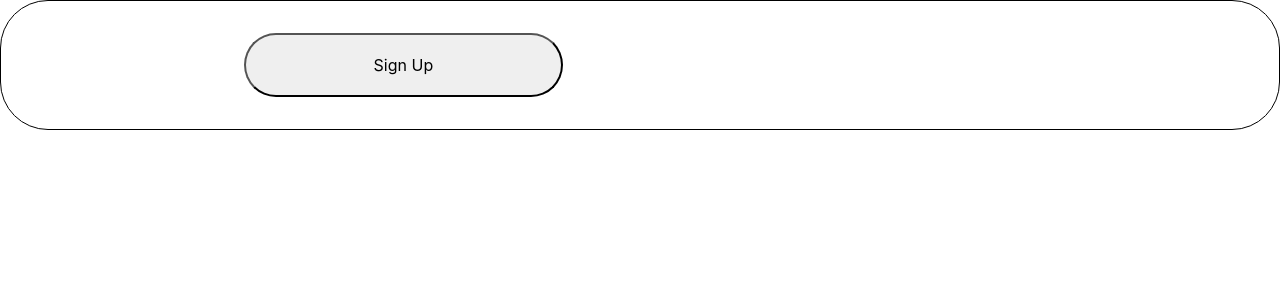
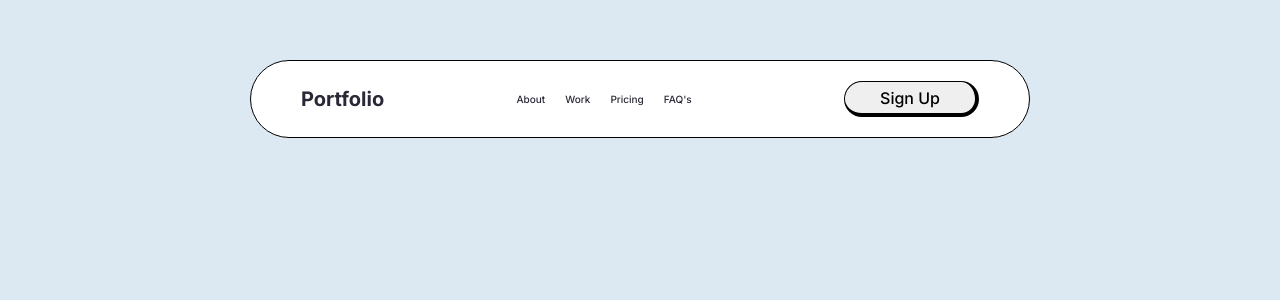
Before and after one commit to rukshonarad/personal-portfolio, a React (Create React App) app: page / in a window 1280 px wide. Shown: the top 300 px of the page. Built offline with nearby package versions, Linux system fonts and the light colour scheme.

Commit message:
Impement navigation bar and add typograpy

```diff
--- a/src/design-system/Button/Button.css
+++ b/src/design-system/Button/Button.css
@@ -13,6 +13,9 @@
     padding: 0 var(--space-16);
     transition: all 0.3s;
     border-radius: 10rem;
+    border: 0.5px solid black;
+    border-right: 4px solid black;
+    border-bottom: 4px solid black;
 }
 
 .btn-full-width {
@@ -21,6 +24,9 @@
 
 .btn:hover {
     cursor: pointer;
+    border: 0.5px solid black;
+    border-right: none;
+    border-bottom: none;
 }
 .btn:disabled {
     pointer-events: none;
--- /dev/null
+++ b/src/design-system/Typography/Typography.tsx
@@ -0,0 +1,85 @@
+import React from "react";
+
+import {
+    variantClassNames,
+    weightClassNames,
+    alignClassNames
+} from "./classnames";
+import { trimWhiteSpaces } from "../utils/utils";
+
+type TypographyVariant =
+    | "displayLG"
+    | "displaySM"
+    | "h1"
+    | "h2"
+    | "h3"
+    | "h4"
+    | "h5"
+    | "h6"
+    | "paragraphLG"
+    | "paragraphMD"
+    | "paragraphSM"
+    | "subtitleLG"
+    | "subtitleMD"
+    | "subtitleSM";
+
+type TypographyWeight = "normal" | "medium" | "semibold" | "bold";
+
+type TypographyAlign = "center" | "left" | "right" | "justify" | "inherit";
+
+type TypographyProps = {
+    variant: TypographyVariant;
+    weight?: TypographyWeight;
+    align?: TypographyAlign;
+    className?: string;
+    children: React.ReactNode;
+};
+
+export const Typography: React.FC<TypographyProps> = ({
+    variant,
+    weight,
+    align,
+    className,
+    children
+}) => {
+    const variantClassName = variantClassNames[variant];
+    const weightClassName =
+        weight !== undefined ? weightClassNames[weight] : "";
+
+    const alignClassName = align !== undefined ? alignClassNames[align] : "";
+
+    const finalClassName = trimWhiteSpaces(
+        `${variantClassName} ${weightClassName} ${alignClassName} ${
+            className || ""
+        }`
+    );
+
+    if (
+        variant === "displayLG" ||
+        variant === "displaySM" ||
+        variant === "h1"
+    ) {
+        return <h1 className={finalClassName}>{children}</h1>;
+    } else if (variant === "h2") {
+        return <h2 className={finalClassName}>{children}</h2>;
+    } else if (variant === "h3") {
+        return <h3 className={finalClassName}>{children}</h3>;
+    } else if (variant === "h4") {
+        return <h4 className={finalClassName}>{children}</h4>;
+    } else if (variant === "h5") {
+        return <h5 className={finalClassName}>{children}</h5>;
+    } else if (variant === "h6") {
+        return <h6 className={finalClassName}>{children}</h6>;
+    } else if (
+        variant === "paragraphLG" ||
+        variant === "paragraphMD" ||
+        variant === "paragraphSM" ||
+        variant === "subtitleLG" ||
+        variant === "subtitleMD" ||
+        variant === "subtitleSM"
+    ) {
+        return <p className={finalClassName}>{children}</p>;
+    }
+
+    return <h1>{children}</h1>;
+};
--- /dev/null
+++ b/src/design-system/Typography/classnames.ts
@@ -0,0 +1,33 @@
+export const variantClassNames = {
+    displayLG: "display-lg",
+    displaySM: "display-sm",
+    h1: "heading-1",
+    h2: "heading-2",
+    h3: "heading-3",
+    h4: "heading-4",
+    h5: "heading-5",
+    h6: "heading-6",
+
+    paragraphLG: "paragraph-lg",
+    paragraphMD: "paragraph-md",
+    paragraphSM: "paragraph-sm",
+
+    subtitleLG: "subtitle-lg",
+    subtitleMD: "subtitle-md",
+    subtitleSM: "subtitle-sm"
+};
+
+export const weightClassNames = {
+    normal: "font-weight-normal",
+    medium: "font-weight-medium",
+    semibold: "font-weight-semibold",
+    bold: "font-weight-bold"
+};
+
+export const alignClassNames = {
+    center: "text-align-center",
+    left: "text-align-left",
+    right: "text-align-right",
+    justify: "text-align-justify",
+    inherit: "text-align-inherit"
+};
--- /dev/null
+++ b/src/design-system/Typography/index.ts
@@ -0,0 +1 @@
+export * from "./Typography";
--- a/src/design-system/css/colors.css
+++ b/src/design-system/css/colors.css
@@ -46,7 +46,7 @@
     --dodger-blue-400: #28a9ff;
     --dodger-blue-300: #58baff;
     --dodger-blue-200: #8dceff;
-    --dodger-blue-100: #bbe0ff;
+    --dodger-blue-100: #dde9f2;
     --dodger-blue-50: #e3f3ff;
     --dodger-blue-25: #f1f9ff;
     --dodger-blue-12: #f8fcff;
--- a/src/design-system/css/spacing.css
+++ b/src/design-system/css/spacing.css
@@ -20,4 +20,5 @@
     --space-64: 6.4rem;
     --space-72: 7.2rem;
     --space-80: 80rem;
+    --space-250: 25rem;
 }
--- a/src/index.tsx
+++ b/src/index.tsx
@@ -1,6 +1,6 @@
 import React from "react";
 import ReactDOM from "react-dom/client";
-import "./index.css";
+import "./design-system/css/index.css";
 import App from "./App";
 import reportWebVitals from "./reportWebVitals";
 
--- a/src/page/home/HomePage.tsx
+++ b/src/page/home/HomePage.tsx
@@ -1,12 +1,41 @@
 import React from "react";
 import { TopNavigation } from "./sections/top-navigation/TopNavigation";
-import styled from "styled-components";
+
+import styled, { keyframes } from "styled-components";
 
 const Base = styled.div`
-    max-width: 144rem;
+    max-width: 192rem;
     margin: 0 auto;
+    background-color: var(--dodger-blue-100);
+    height: 165rem;
 `;
 
+// Keyframes for animation
+const rotateAnimation = keyframes`
+  from {
+    transform: rotate(0deg);
+  }
+  to {
+    transform: rotate(360deg);
+  }
+`;
+
+// Styled component with custom shape and animation
+const CustomShape = styled.div`
+    width: 200px;
+    height: 200px;
+    background-color: #007bff;
+    border-radius: 50%;
+    animation: ${rotateAnimation} 6s linear infinite;
+`;
+const TextInside = styled.div`
+    position: absolute;
+    top: 50%;
+    left: 50%;
+    transform: translate(-50%, -50%);
+    color: white;
+    font-size: 24px;
+`;
 const HomePage = () => {
     return (
         <Base>
--- a/src/page/home/sections/top-navigation/TopNavigation.tsx
+++ b/src/page/home/sections/top-navigation/TopNavigation.tsx
@@ -1,25 +1,36 @@
 import styled from "styled-components";
-import { NavigationLink } from "./NavigationLinks";
+
 import { Button } from "../../../../design-system";
-
+import { Typography } from "../../../../design-system/Typography";
 const links = [
     { text: "About", link: "https://google.com" },
     { text: "Work", link: "https://facebook.com" },
     { text: "Pricing", link: "" },
     { text: "FAQ's", link: "https://facebook.com" }
 ];
-
+const StyledLink = styled.nav`
+    color: var(--jaguar-900);
+    font-weight: var(--font-weight-500);
+    a {
+        color: var(--jaguar-900);
+        font-weight: var(--font-weight-500);
+    }
+`;
 const HeaderBase = styled.header`
     display: flex;
     justify-content: space-between;
     align-items: center;
-    border: 1px solid black;
-    max-width: var(--space);
-    padding: 2rem 15.2rem;
-    position: sticky;
-
-    border-radius: 3rem;
-    margin-top: var(--space-60);
+    border: 0.5px solid black;
+    width: 100%;
+    padding: 2rem 5rem;
+    position: fixed;
+    top: 60px;
+    left: 50%;
+    transform: translateX(-50%);
+    max-width: calc(100% - 500px);
+    background-color: white;
+    border-radius: var(--space-40);
+    z-index: 1000;
 `;
 
 const NavigationLinks = styled.header`
@@ -29,25 +40,31 @@ const NavigationLinks = styled.header`
 
 const Buttons = styled.div`
     display: flex;
-    gap: var(--space-10);
+
+    /* gap: var(--space-10); */
 `;
 
 const TopNavigation = () => {
     return (
         <HeaderBase>
-            {/* <NavigationLinks>
+            <Typography variant="paragraphLG" weight="bold">
+                Portfolio
+            </Typography>
+            <StyledLink>
                 {links.map((link, index) => (
-                    <NavigationLink
+                    <a
                         key={index}
-                        linkText={link.text}
-                        linkTo={link.link}
-                    />
+                        href={link.link}
+                        style={{ marginRight: "20px" }}
+                    >
+                        {link.text}
+                    </a>
                 ))}
-            </NavigationLinks> */}
+            </StyledLink>
             <Buttons>
                 <Button
                     variant="outlined"
-                    size="md"
+                    size="sm"
                     shape="rounded"
                     onClick={() => {}}
                 >
```
Also changed, not shown: src/design-system/shapes/shapes.tsx (added, +28 -0 lines), src/page/home/sections/top-navigation/NavigationLinks.tsx (deleted, +0 -23 lines).
